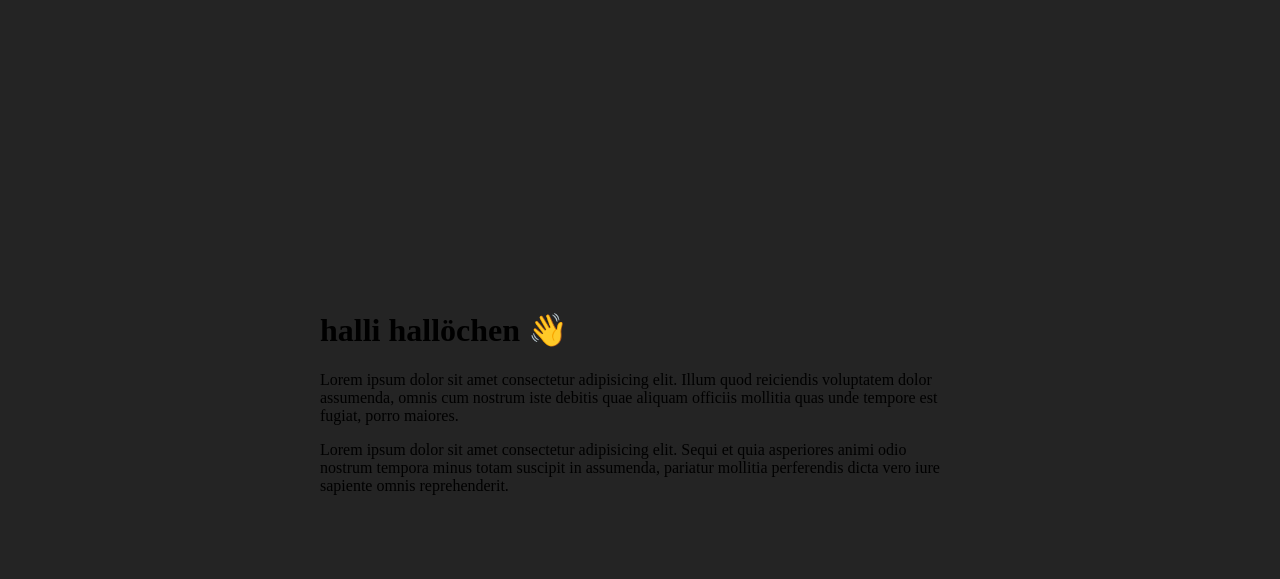
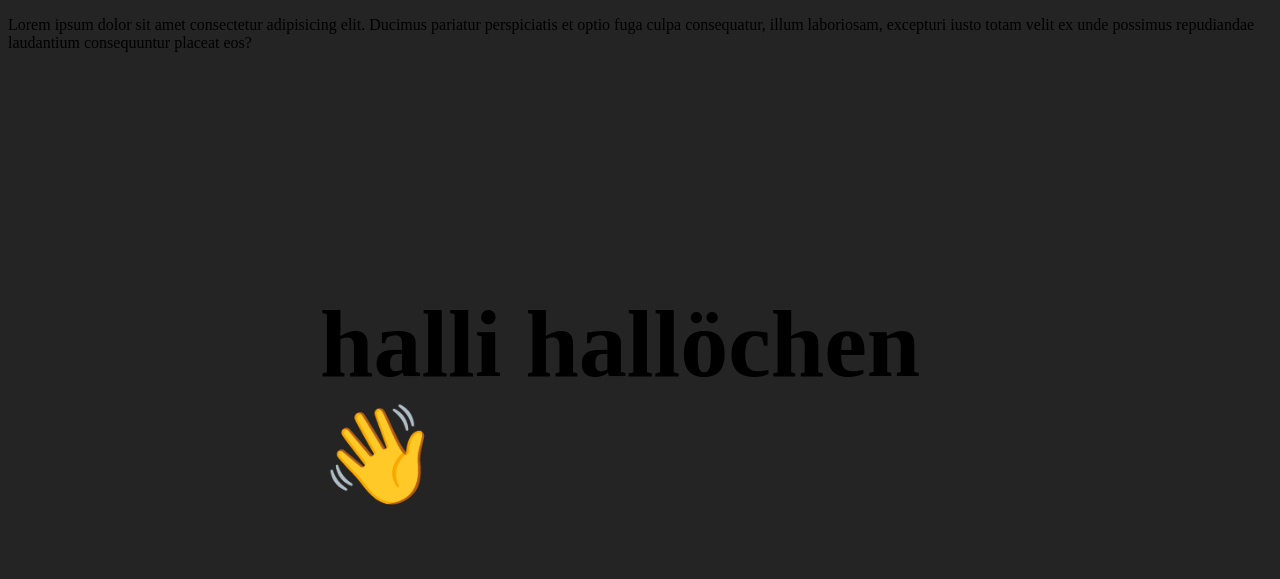
Before and after one commit to Dro1de1/GitTest, a plain HTML site: page index.html in a window 1280 px wide. Drawn offline with Linux system fonts and the light colour scheme.

Commit message:
anderer Versuch vom Layout

```diff
--- a/css/main.css
+++ b/css/main.css
@@ -7,9 +7,13 @@ body {
     left: 50%;
     transform: translate(-50%, -50%);
 } */
-.top {
+.cover {
     position: absolute;
     top: 50%;
     left: 50%;
     transform: translate(-50%, -50%);
+    font-size: 3em;
 }
+.text {
+
+}
--- a/index.html
+++ b/index.html
@@ -10,10 +10,11 @@
 </head>
 
 <body>
-    <div class="top">
+    <div class="cover">
         <h1>halli hallöchen 👋</h1>
-        <p>Lorem ipsum dolor sit amet consectetur adipisicing elit. Illum quod reiciendis voluptatem dolor assumenda, omnis cum nostrum iste debitis quae aliquam officiis mollitia quas unde tempore est fugiat, porro maiores.</p>
-        <p>Lorem ipsum dolor sit amet consectetur adipisicing elit. Sequi et quia asperiores animi odio nostrum tempora minus totam suscipit in assumenda, pariatur mollitia perferendis dicta vero iure sapiente omnis reprehenderit.</p>
+    </div>
+    <div class="text">
+        <p>Lorem ipsum dolor sit amet consectetur adipisicing elit. Ducimus pariatur perspiciatis et optio fuga culpa consequatur, illum laboriosam, excepturi iusto totam velit ex unde possimus repudiandae laudantium consequuntur placeat eos?</p>
     </div>
 </body>
 
```
